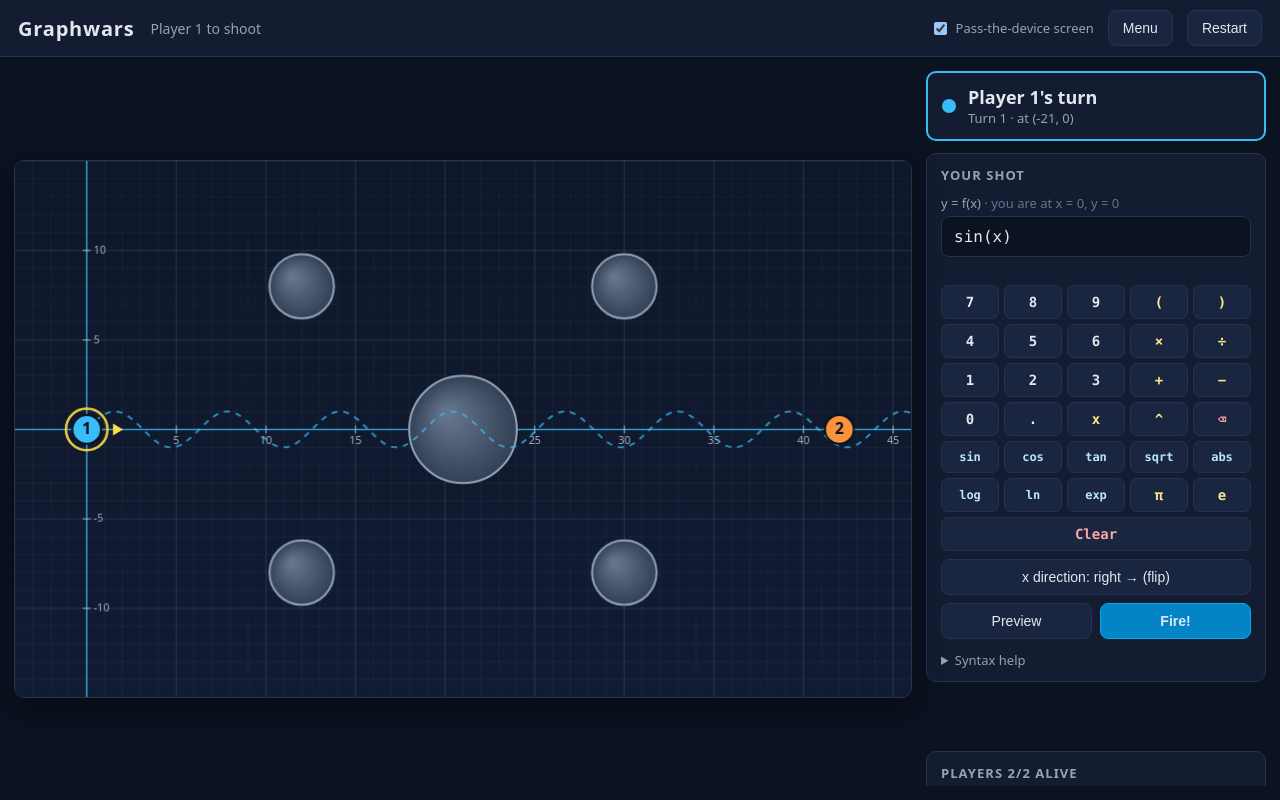
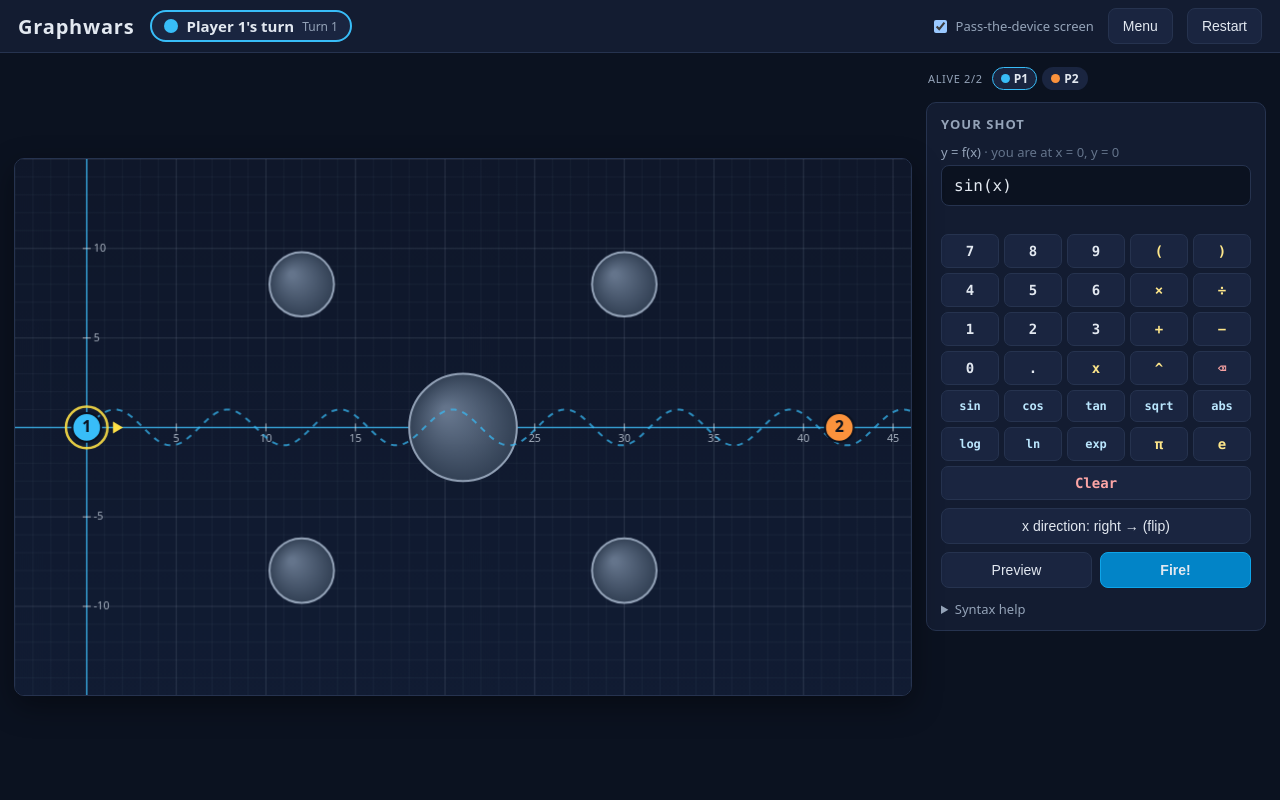
Before and after one commit to leonhenrik/graphwars, a React (Vite) app: page / in a window 1280 px wide. Both pictures are taken after a click on the button "Start match". Built offline with nearby package versions, Linux system fonts and the light colour scheme.

Commit message:
cleaner screen

```diff
--- a/src/app/App.tsx
+++ b/src/app/App.tsx
@@ -23,21 +23,12 @@ export function App() {
   }
 
   const { game } = g;
-  const currentPlayer = getPlayer(game, game.turn.currentPlayerId);
-  const status =
-    game.status === 'over'
-      ? `${game.winnerId !== null ? getPlayer(game, game.winnerId).name : 'Nobody'} won`
-      : g.isAnimating
-        ? 'Shot in flight'
-        : `${currentPlayer.name} to shoot`;
 
   return (
     <div className="app">
       <header className="header">
         <h1>Graphwars</h1>
-        <span className="status" data-testid="match-status">
-          {status}
-        </span>
+        <TurnIndicator game={game} busy={g.isAnimating} />
         <div className="header-actions">
           <label className="toggle">
             <input type="checkbox" checked={g.passEnabled} onChange={(e) => g.setPassEnabled(e.target.checked)} />
@@ -70,7 +61,7 @@ export function App() {
         </div>
 
         <aside className="side-panel">
-          <TurnIndicator game={game} busy={g.isAnimating} />
+          <GameHUD game={game} />
           <FunctionInput
             value={g.expression}
             onChange={g.setExpression}
@@ -86,7 +77,6 @@ export function App() {
           <div className={`message ${g.message?.kind ?? ''}`} role="status" aria-live="polite" data-testid="message">
             {g.message?.text}
           </div>
-          <GameHUD game={game} />
         </aside>
       </main>
 
--- a/src/app/components/GameHUD.tsx
+++ b/src/app/components/GameHUD.tsx
@@ -3,28 +3,25 @@ import type { GameState } from '../../game/types';
 export function GameHUD({ game }: { game: GameState }) {
   const living = game.soldiers.filter((s) => s.alive).length;
   return (
-    <section className="panel-section" aria-label="Players">
-      <h2>
-        Players <span data-testid="living-count">{living}/{game.players.length}</span> alive
-      </h2>
-      <div className="teams">
+    <div className="hud" aria-label="Players">
+      <span className="hud-title">
+        Alive <span data-testid="living-count">{living}/{game.players.length}</span>
+      </span>
       {game.players.map((player) => {
         const alive = game.soldiers.some((s) => s.playerId === player.id && s.alive);
         const active = game.status === 'playing' && game.turn.currentPlayerId === player.id;
         return (
-            <div
+          <span
             key={player.id}
-              className={`team-card${active ? ' active' : ''}${alive ? '' : ' dead'}`}
+            className={`pill${active ? ' active' : ''}${alive ? '' : ' dead'}`}
             style={{ borderColor: active ? player.color : undefined }}
+            title={`${player.name}${alive ? '' : ' (eliminated)'}`}
             data-testid={`player-${player.id}`}
           >
-              <span className="dot" style={{ background: alive ? player.color : '#475569' }} />
-              <span className="team-name">{player.name}</span>
-              <span className="team-count">{alive ? 'alive' : 'out'}</span>
-            </div>
+            <span className="dot small" style={{ background: alive ? player.color : '#475569' }} />P{player.id}
+          </span>
         );
       })}
     </div>
-    </section>
   );
 }
--- a/src/app/components/TurnIndicator.tsx
+++ b/src/app/components/TurnIndicator.tsx
@@ -1,24 +1,17 @@
-import { getPlayerSoldier } from '../../game/gameState';
 import type { GameState } from '../../game/types';
 
 export function TurnIndicator({ game, busy }: { game: GameState; busy: boolean }) {
   const player = game.players.find((p) => p.id === game.turn.currentPlayerId) ?? game.players[0];
   const over = game.status === 'over';
   if (!player) return null;
-  const soldier = getPlayerSoldier(game, player.id);
+  const sub = over ? 'Match over' : busy ? 'Shot in flight…' : `Turn ${game.turn.turnNumber}`;
   return (
     <div className="turn-indicator" style={{ borderColor: over ? undefined : player.color }} data-testid="turn-indicator">
       <span className="dot" style={{ background: over ? '#94a3b8' : player.color }} />
-      <div>
-        <div className="turn-label">{over ? 'Match over' : `${player.name}'s turn`}</div>
-        <div className="turn-sub">
-          {over
-            ? 'Press Play Again to start a new match'
-            : busy
-              ? 'Shot in flight…'
-              : `Turn ${game.turn.turnNumber}${soldier ? ` · at (${soldier.x}, ${soldier.y})` : ''}`}
-        </div>
-      </div>
+      <span className="turn-label" data-testid="match-status">
+        {over ? 'Match over' : `${player.name}'s turn`}
+      </span>
+      <span className="turn-sub">{over ? '' : sub}</span>
     </div>
   );
 }
--- a/src/styles/global.css
+++ b/src/styles/global.css
@@ -38,7 +38,7 @@ body {
   display: flex;
   align-items: center;
   gap: 16px;
-  padding: 10px 18px;
+  padding: 8px 18px;
   background: var(--panel);
   border-bottom: 1px solid var(--border);
 }
@@ -115,21 +115,59 @@ body {
 .turn-indicator {
   display: flex;
   align-items: center;
-  gap: 12px;
-  padding: 12px 14px;
-  background: var(--panel);
+  gap: 8px;
+  padding: 4px 12px;
+  background: var(--panel-2);
   border: 2px solid var(--border);
-  border-radius: 10px;
+  border-radius: 999px;
 }
 
 .turn-label {
-  font-size: 18px;
+  font-size: 15px;
   font-weight: 700;
 }
 
 .turn-sub {
   color: var(--muted);
-  font-size: 13px;
+  font-size: 12px;
+}
+
+.hud {
+  display: flex;
+  flex-wrap: wrap;
+  align-items: center;
+  gap: 5px;
+  padding: 0 2px;
+  font-size: 12px;
+}
+
+.hud-title {
+  margin-right: 4px;
+  color: var(--muted);
+  text-transform: uppercase;
+  letter-spacing: 0.06em;
+  font-size: 11px;
+}
+
+.pill {
+  display: inline-flex;
+  align-items: center;
+  gap: 4px;
+  padding: 2px 8px;
+  background: var(--panel-2);
+  border: 1.5px solid transparent;
+  border-radius: 999px;
+  font-weight: 600;
+}
+
+.pill.dead {
+  opacity: 0.5;
+  text-decoration: line-through;
+}
+
+.dot.small {
+  width: 9px;
+  height: 9px;
 }
 
 .dot {
```
Lines whose indentation alone changed are shown as unchanged.
